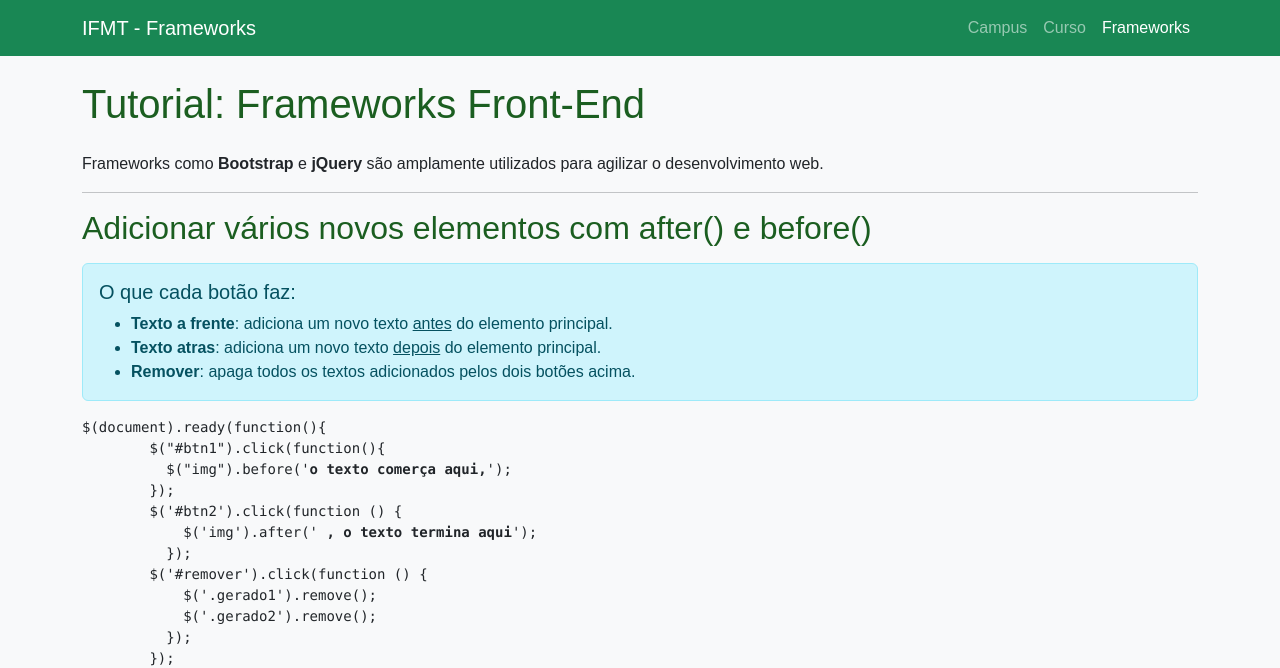
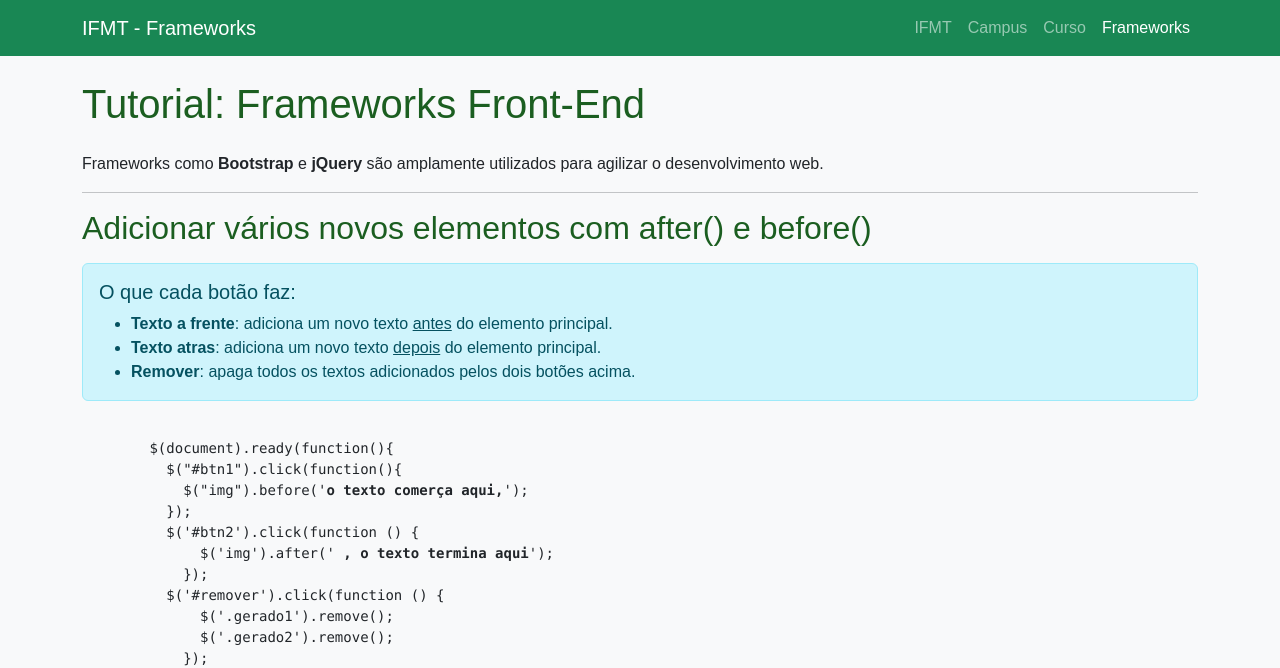
Before and after one commit to Francisco-jo/trabalho-frameworks-francisco, a plain HTML site: page frameworks.html in a window 1280 px wide. Shown: the top 668 px of the page. Drawn offline with nearby package versions, Linux system fonts and the light colour scheme.

Commit message:
Update frameworks.html

```diff
--- a/frameworks.html
+++ b/frameworks.html
@@ -18,6 +18,7 @@
       <a class="navbar-brand" href="#">IFMT - Frameworks</a>
       <div class="collapse navbar-collapse">
         <ul class="navbar-nav ms-auto">
+          <li class="nav-item"><a class="nav-link" aria-current="page" href="ifmt.html">IFMT</a></li>
           <li class="nav-item"><a class="nav-link" href="index.html">Campus</a></li>
           <li class="nav-item"><a class="nav-link" href="curso.html">Curso</a></li>
           <li class="nav-item"><a class="nav-link active" href="frameworks.html">Frameworks</a></li>
@@ -43,7 +44,8 @@
         <li><strong>Remover</strong>: apaga todos os textos adicionados pelos dois botões acima.</li>
       </ul>
     </div>
-      <pre><code>$(document).ready(function(){
+      <pre><code>
+        $(document).ready(function(){
           $("#btn1").click(function(){
             $("img").before('<span class="gerado1"><b>o texto comerça aqui,</b></span>');
           });
@@ -54,7 +56,8 @@
               $('.gerado1').remove();
               $('.gerado2').remove();
             });
-        });</code></pre>
+        });
+      </code></pre>
 
 
 
```
Lines whose indentation alone changed are shown as unchanged.
